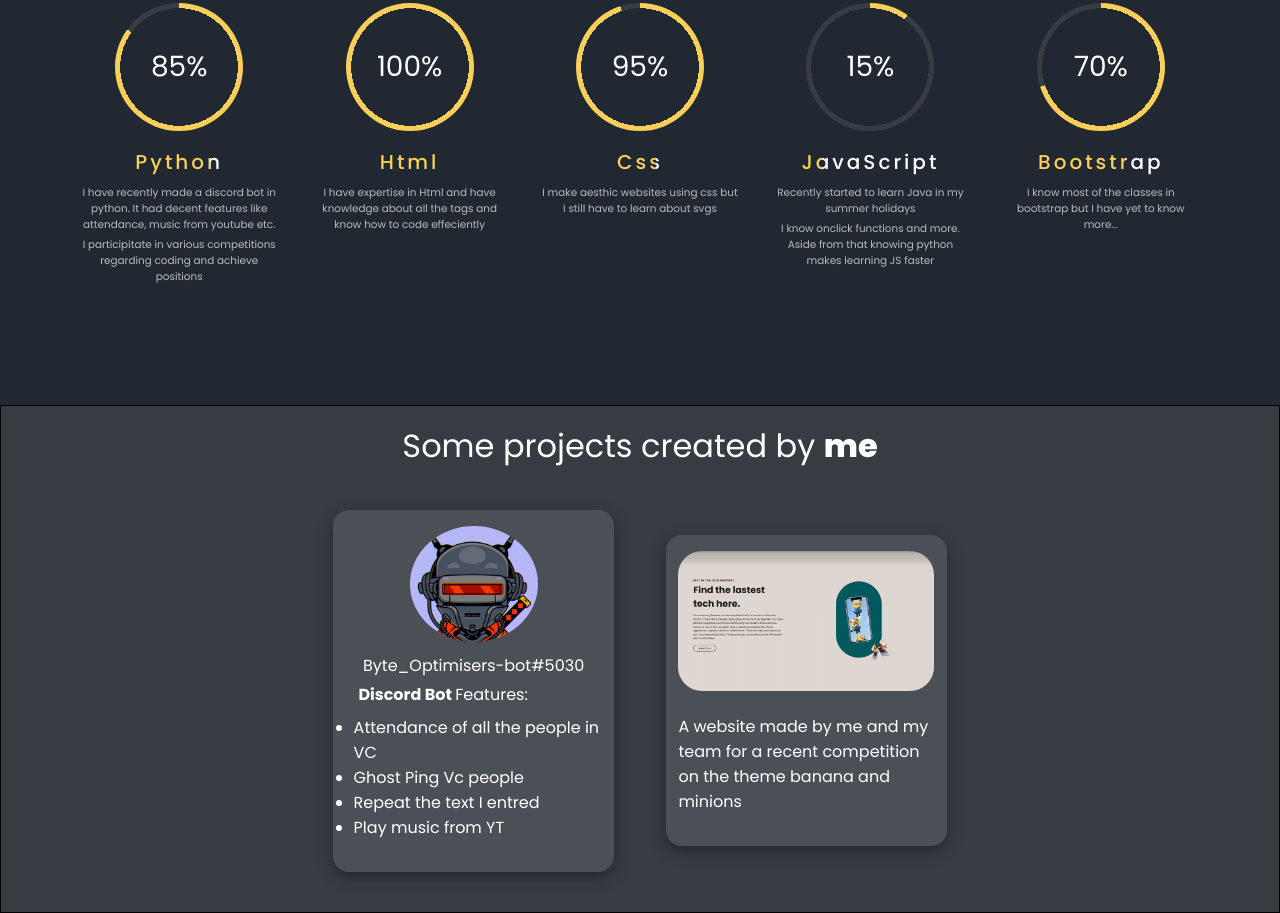
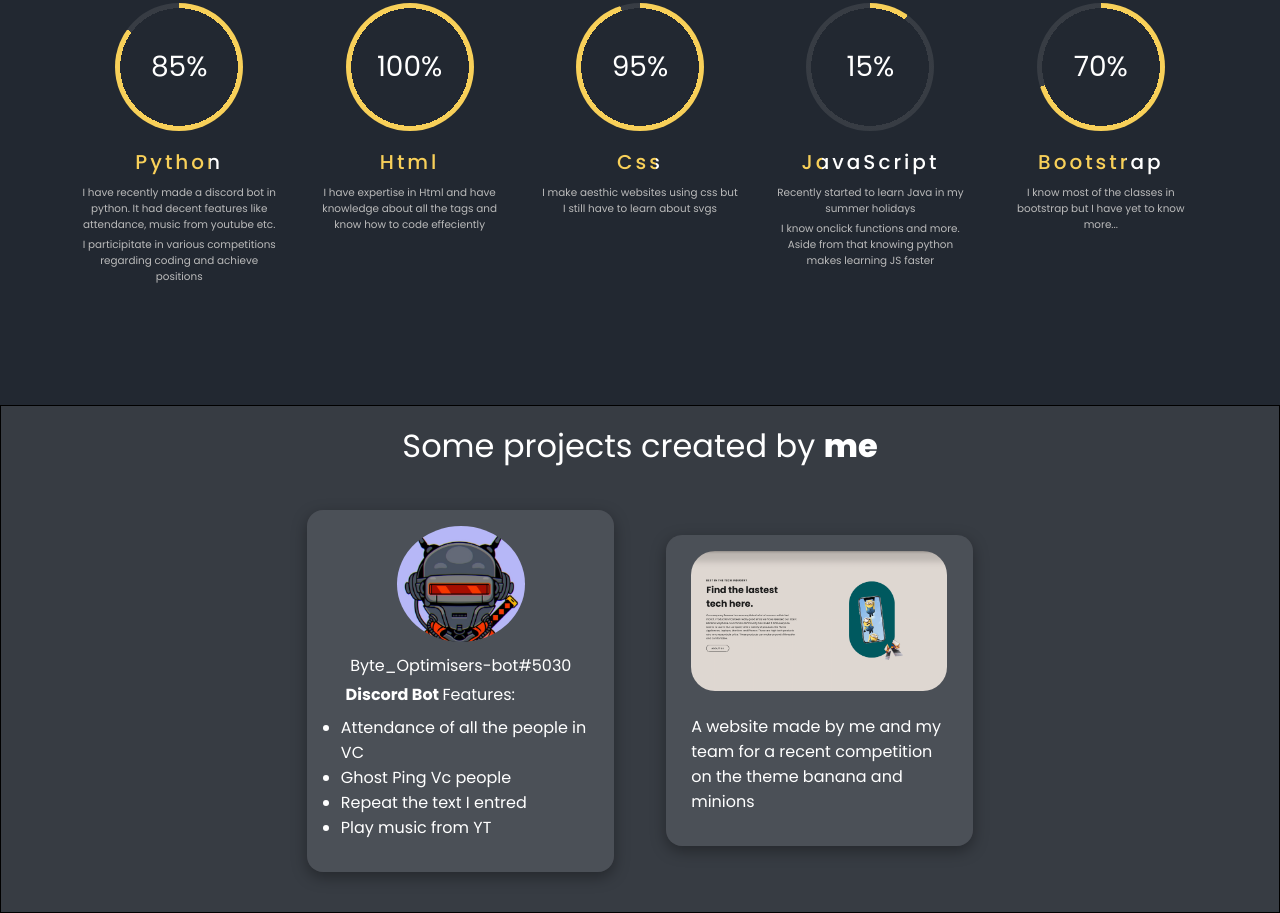
Before and after one commit to MrVoracious/portfolio, a plain HTML site: page skills.html in a window 1280 px wide. Shown: the part 226-1139 px from the top of the page. Drawn offline with Linux system fonts and the light colour scheme.

Commit message:
Update skill.css

```diff
--- a/skill.css
+++ b/skill.css
@@ -155,7 +155,7 @@ div.details{
     justify-content: start;
     align-items: center;
     background-color: #5d61678d;
-    padding: 2vh 1vw 4vh 1vw;
+    padding: 2vh 2vw 4vh 2vw;
     border-radius: 2vh;
     width: 20vw;
     height: max-content;
```
